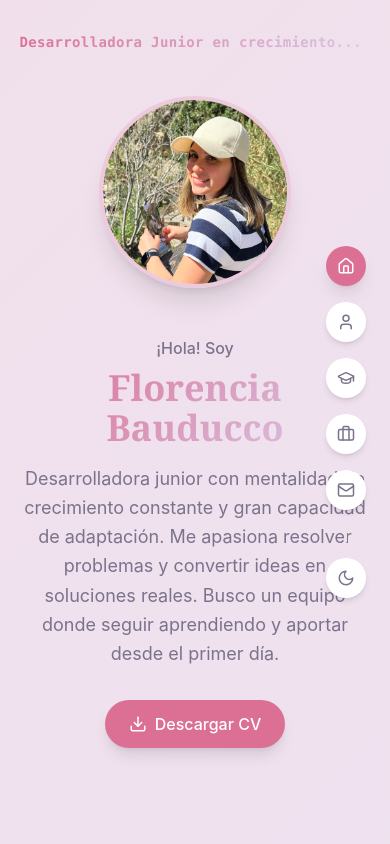
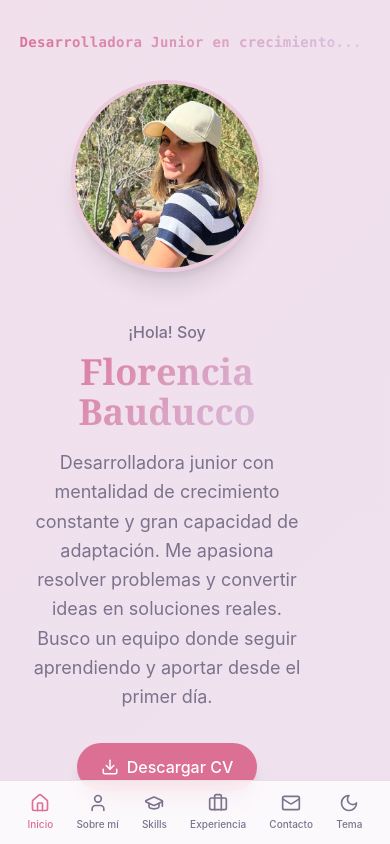
Before and after one commit to FlorBauducco/portfolio_florencia, a React (Vite) app: page / in a window 390 px wide. Shown: the top 844 px of the page. Built offline with nearby package versions, Linux system fonts and the light colour scheme; the HTML template or start-up script is replaced by a standard one.

Commit message:
Fix: responsive navigation mobile

```diff
--- a/src/components/portfolio/HeroSection.tsx
+++ b/src/components/portfolio/HeroSection.tsx
@@ -36,7 +36,7 @@ const HeroSection = () => {
   }, [charIndex, cycle]);
 
   return (
-    <SectionWrapper id="home" className="relative">
+    <SectionWrapper id="home" className="relative pb-20 md:pb-0">
       <div className="absolute top-8 left-0 right-0 flex justify-center pointer-events-none px-4">
         <span className="text-gradient font-mono text-sm md:text-2xl lg:text-3xl font-semibold tracking-wide">
           {displayed}
--- a/src/components/portfolio/Navigation.tsx
+++ b/src/components/portfolio/Navigation.tsx
@@ -15,7 +15,9 @@ const Navigation = ({
   theme,
   onToggleTheme,
 }: NavigationProps) => (
-  <nav className="fixed right-6 top-1/2 -translate-y-1/2 z-50 flex flex-col gap-4">
+  <>
+    {/* Desktop: navegación vertical derecha*/}
+    <nav className="desktop-nav hidden md:flex fixed right-6 top-1/2 -translate-y-1/2 z-50 flex-col gap-4">
       {NAV_ITEMS.map(({ id, label, icon: Icon }) => (
         <button
           key={id}
@@ -43,6 +45,34 @@ const Navigation = ({
         {theme === "light" ? <Moon size={18} /> : <Sun size={18} />}
       </button>
     </nav>
+
+    {/* Mobile: barra de navegación abajo */}
+    <nav className="mobile-nav md:hidden fixed bottom-0 left-0 right-0 z-50 flex items-center justify-around px-4 py-3 bg-card/80 backdrop-blur-md border-t border-border shadow-lg">
+      {NAV_ITEMS.map(({ id, label, icon: Icon }) => (
+        <button
+          key={id}
+          onClick={() => onNavigate(id)}
+          className={`flex flex-col items-center gap-1 transition-all duration-300 ${
+            activeSection === id
+              ? "text-primary"
+              : "text-muted-foreground hover:text-foreground"
+          }`}
+          aria-label={label}
+        >
+          <Icon size={20} />
+          <span className="text-[10px] font-medium">{label}</span>
+        </button>
+      ))}
+      <button
+        onClick={onToggleTheme}
+        className="flex flex-col items-center gap-1 text-muted-foreground hover:text-foreground transition-all duration-300"
+        aria-label="Cambiar tema"
+      >
+        {theme === "light" ? <Moon size={20} /> : <Sun size={20} />}
+        <span className="text-[10px] font-medium">Tema</span>
+      </button>
+    </nav>
+  </>
 );
 
 export default Navigation;
--- a/src/components/portfolio/SectionWrapper.tsx
+++ b/src/components/portfolio/SectionWrapper.tsx
@@ -10,9 +10,9 @@ interface SectionWrapperProps {
 const SectionWrapper = ({ id, children, className = "" }: SectionWrapperProps) => (
   <section
     id={id}
-    className={`min-h-screen flex items-center py-20 px-6 md:px-12 lg:px-24 ${className}`}
+    className={`min-h-screen flex items-center py-20 px-6 md:px-12 lg:px-24 pb-24 md:pb-20 ${className}`}
   >
-    <div className="w-full max-w-4xl mx-auto">{children}</div>
+    <div className="w-full max-w-4xl mx-auto pr-14 md:pr-16">{children}</div>
   </section>
 );
 
--- a/src/index.css
+++ b/src/index.css
@@ -146,3 +146,15 @@
   50% { background-position: 100% 50%; }
   100% { background-position: 0% 50%; }
 }
+
+@media (max-width: 767px) {
+  .desktop-nav {
+    display: none !important;
+  }
+}
+
+@media (min-width: 768px) {
+  .mobile-nav {
+    display: none !important;
+  }
+}
```
Lines whose indentation alone changed are shown as unchanged.
